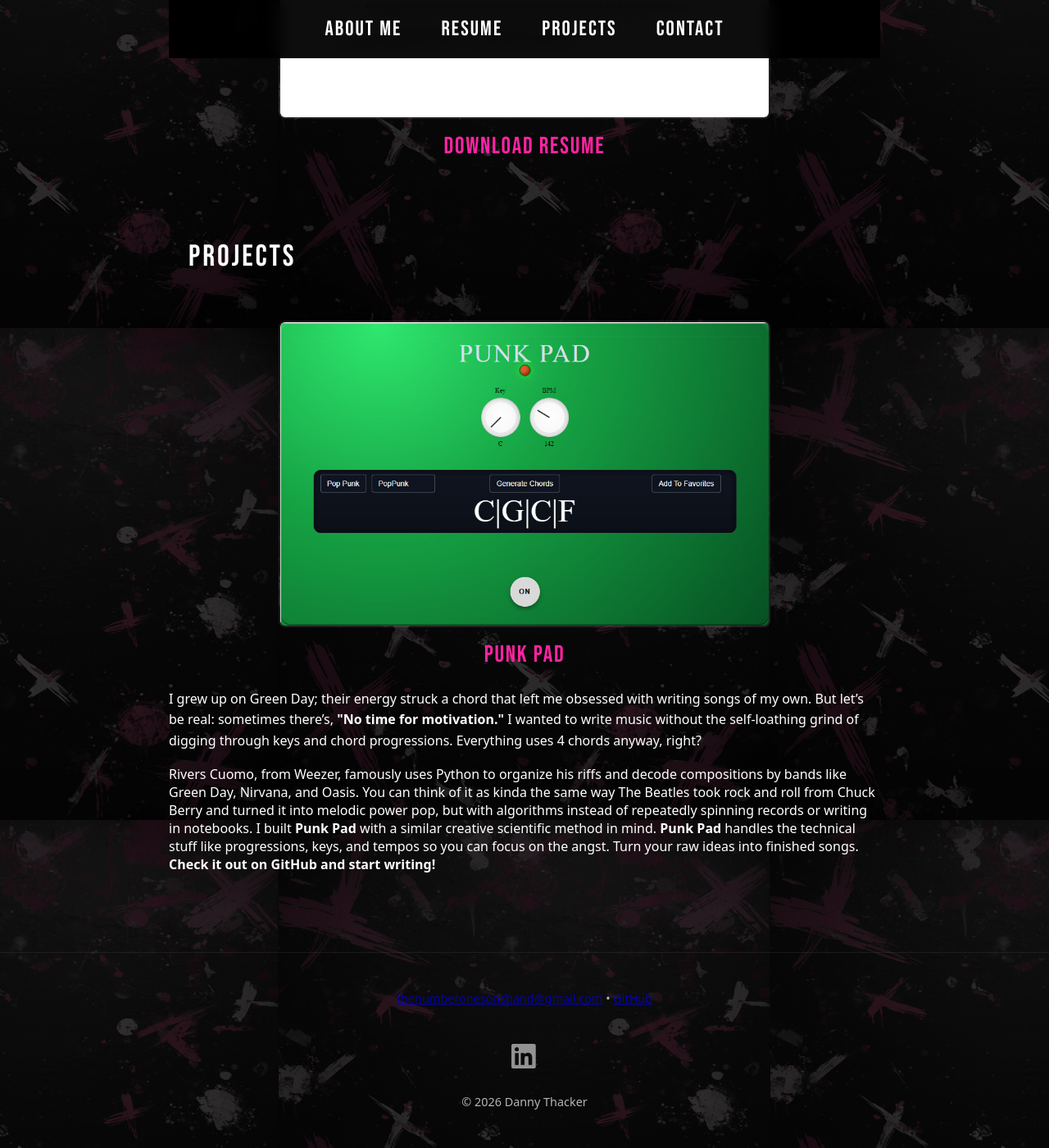
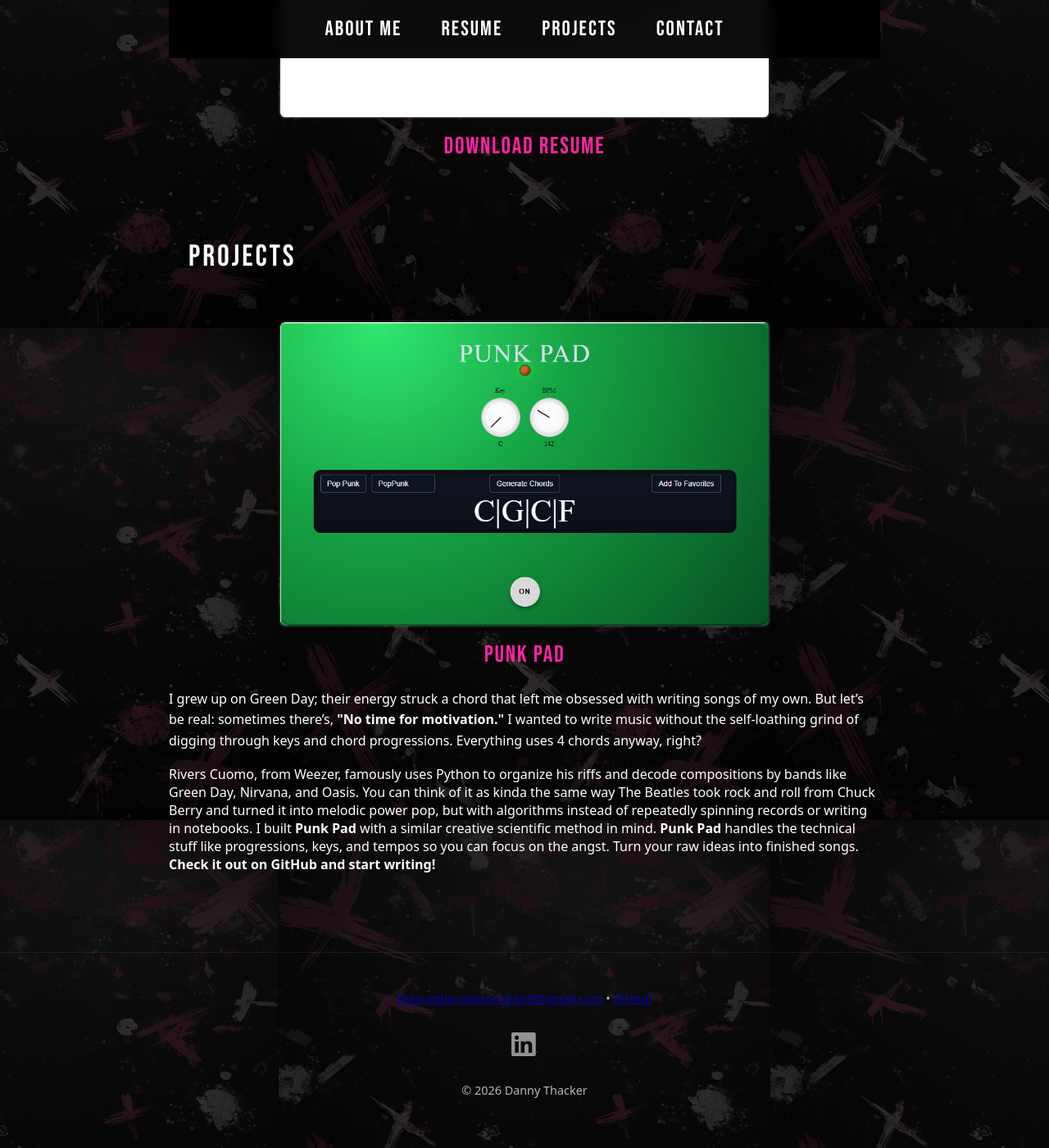
Before and after one commit to DanzillaDanny/DanzillaDanny.github.io, a Jekyll site: the page built from index.md, in a window 1280 px wide and 1400 px high, scrolled down 1737 px. Shown: the whole window at 82% size. Built offline with Jekyll 4.4.1, drawn with Linux system fonts in a browser that asks for light colours.

Commit message:
footer adjust

```diff
--- a/assets/index.css
+++ b/assets/index.css
@@ -304,15 +304,13 @@
   flex-direction: column;
   gap: 0.75rem;
   align-items: center;
-  justify-content: center;
 }
 
 .footer-icons {
   display: flex;
   justify-content: center;
   align-items: center;
-  gap: 1.25rem;
-  margin-top: 0.9rem;
+  margin-top: 0;
 }
 
 .footer-icons a {
```
